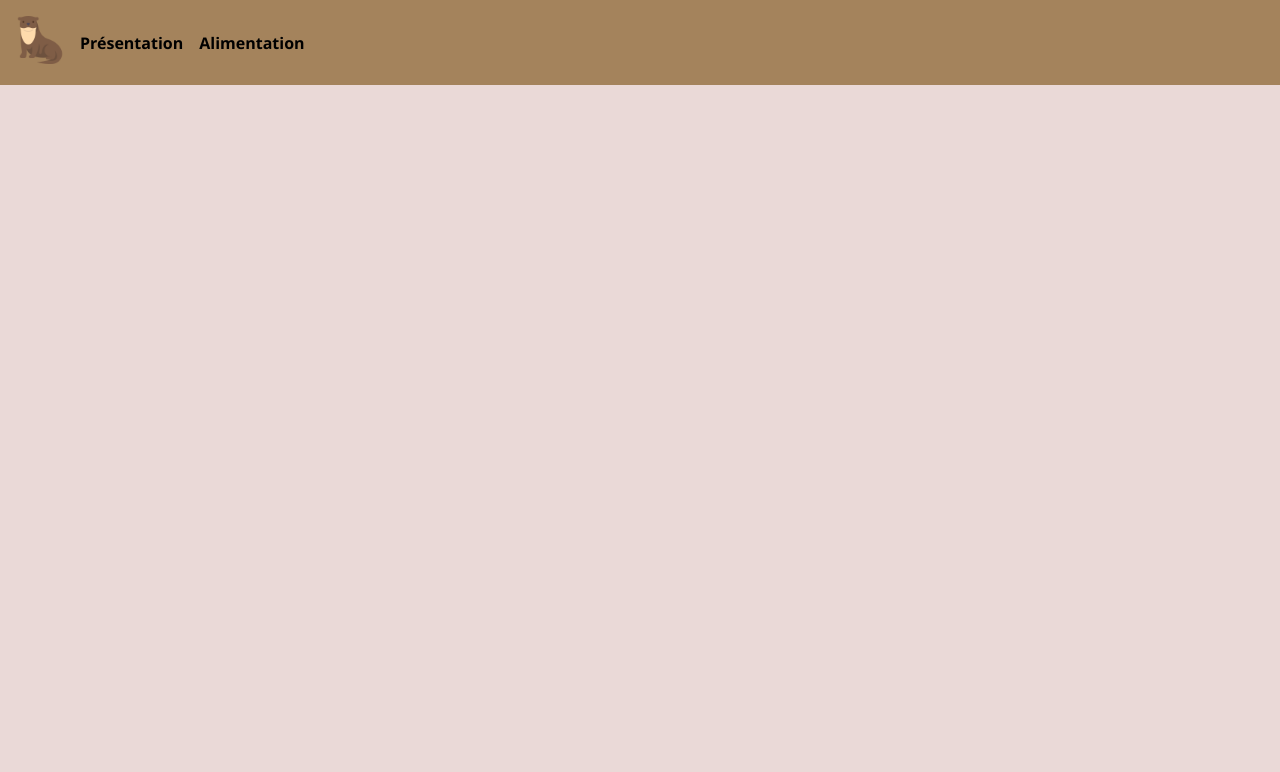
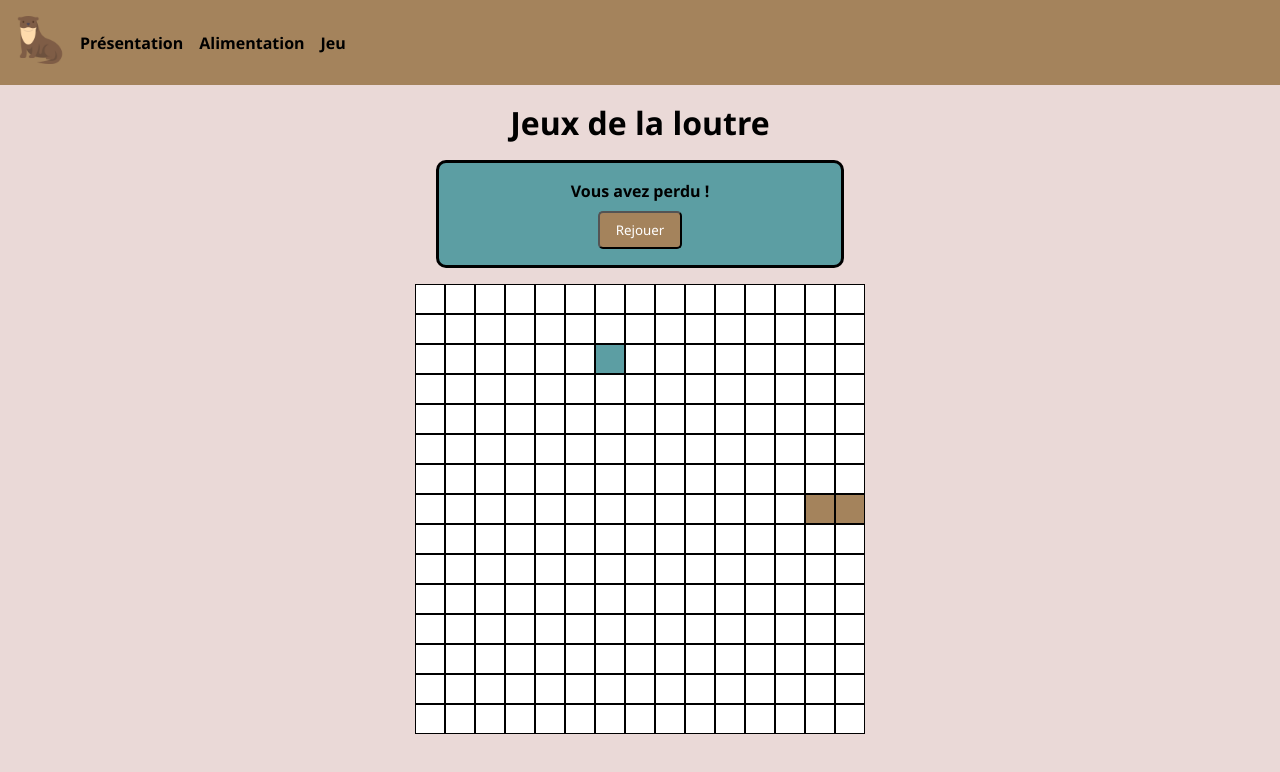
Before and after one commit to NK5fr/loutres, a React (Vite) app: page /game in a window 1280 px wide. Shown: the top 772 px of the page. Built offline with nearby package versions, Linux system fonts and the light colour scheme.

Commit message:
Otter game

```diff
--- a/index.html
+++ b/index.html
@@ -7,6 +7,7 @@
     <title>Loutres</title>
     <link rel="stylesheet" href="/css/main.css" />
     <link rel="stylesheet" href="/css/header.css" />
+    <link rel="stylesheet" href="/css/game.css" />
   </head>
   <body>
     <div id="root"></div>
--- /dev/null
+++ b/public/css/game.css
@@ -0,0 +1,53 @@
+.game-board {
+    display: flex;
+    flex-direction: column;
+    align-items: center;
+}
+
+.game-row {
+    height: 30px;
+}
+
+.game-cell {
+    width: 30px;
+    height: 30px;
+    border: 1px solid black;
+    display: inline-block;
+    box-sizing: border-box;
+}
+
+.empty {
+    background-color: white;
+}
+
+.otter {
+    background-color: #A4835C;
+}
+
+.fish {
+    background-color: #5C9EA3;
+}
+
+.reset {
+    width: 33%;
+    margin: 0 auto;
+    border: 3px solid black;
+    background-color: #5C9EA3;
+    border-radius: 10px;
+    padding: 1rem;
+    text-align: center;
+    margin-bottom: 1rem;
+}
+
+.reset p {
+    font-weight: bold;
+    margin-bottom: 0.5rem;
+}
+
+.reset button {
+    background-color: #A4835C;
+    color: white;
+    padding: 0.5rem 1rem;
+    border-radius: 5px;
+    cursor: pointer;
+}
--- a/public/css/main.css
+++ b/public/css/main.css
@@ -22,7 +22,7 @@ h1 {
     margin-bottom: 1rem;
 }
 
-.important {
+.highlight {
     font-weight: bold;
     color: darkred;
 }
--- a/src/Feeding.tsx
+++ b/src/Feeding.tsx
@@ -3,7 +3,12 @@ export default function Feeding() {
         <main>
             <h1>Alimentation de la loutre</h1>
             <p>
-                Les loutres sont des carnivores et se nourrissent principalement de poissons, d'amphibiens et de crustacés.
+                Les loutres sont des <span className="highlight">carnivores</span> et se nourrissent principalement de poissons, d'amphibiens et de crustacés.
+                Pour que leur corps puisse tenir face aux eaux froides, leur métabolisme est très rapide et elles doivent donc manger beaucoup pour maintenir leur température corporelle.
+            </p>
+            <p>
+                Elles possèdent diverses techniques de chasses dont certaines qui sont des <span className="highlight">techniques coopératives</span>.
+                Il a également été observé que les loutres savent <span className="highlight">utiliser des outils</span> comme des pierres pour ouvrir des coquillages.
             </p>
         </main>
     );
--- /dev/null
+++ b/src/Game.tsx
@@ -0,0 +1,133 @@
+import { useEffect, useState } from "react";
+import { Link } from "react-router";
+
+export default function Game() {
+
+    function createBoard(otter : { i : number, j : number }[]) {
+        const board : string[][] = [];
+        for(let i = 0; i < 15; i++) {
+            board.push(new Array(15).fill("empty"));
+        }
+        otter.forEach(slice => board[slice.i][slice.j] = "otter");
+        if(!fish) {
+            let i = Math.floor(Math.random() * 15);
+            let j = Math.floor(Math.random() * 15);
+            while(board[i][j] === "otter") {
+                i = Math.floor(Math.random() * 15);
+                j = Math.floor(Math.random() * 15);
+            }
+            fish = { i: i, j: j };
+        }
+        board[fish.i][fish.j] = "fish";
+        return board;
+    }
+
+    function otterValid(otter : { i : number, j : number }[]) {
+        let head = otter[0];
+        if(head.i < 0 || head.i >= 15 || head.j < 0 || head.j >= 15) {
+            return false;
+        }
+        let valid = true;
+        let i = 1;
+        while(i < otter.length && valid) {
+            if(otter[i].i === head.i && otter[i].j === head.j) {
+                valid = false;
+            }
+            i++;
+        }
+        return valid;
+    }
+
+    function otterMove(otter : { i : number, j : number }[], direction : string) {
+        const lastSlice = otter[otter.length - 1];
+        for(let i = otter.length - 1; i > 0; i--) {
+            otter[i] = { i: otter[i - 1].i, j: otter[i - 1].j };
+        }
+        if(direction === "up") {
+            otter[0].i -= 1;
+        } else if(direction === "down") {
+            otter[0].i += 1;
+        } else if(direction === "left") {
+            otter[0].j -= 1;
+        } else if(direction === "right") {
+            otter[0].j += 1;
+        }
+        if(otter[0].i === fish?.i && otter[0].j === fish?.j) {
+            otter.push(lastSlice);
+            fish = null;
+        }
+        return otter;
+    }
+
+    function handleKeyDown(event : KeyboardEvent) {
+        if(event.key === "ArrowUp") {
+            event.preventDefault();
+            direction = direction === "down" ? direction : "up";
+        } else if(event.key === "ArrowDown") {
+            event.preventDefault();
+            direction = direction === "up" ? direction : "down";
+        } else if(event.key === "ArrowLeft") {
+            event.preventDefault();
+            direction = direction === "right" ? direction : "left";
+        } else if(event.key === "ArrowRight") {
+            event.preventDefault();
+            direction = direction === "left" ? direction : "right";
+        }
+    }
+
+    function handleReset() {
+        setReset(false);
+        setBoard(createBoard([{ i: 7, j: 4 }, { i: 7, j: 5 }]));
+        fish = null;
+        direction = "right";
+        play();
+    }
+
+    let direction = "right";
+    let fish : { i: number, j: number } | null = null;
+    const [board, setBoard] = useState<string[][]>(createBoard([{ i: 7, j: 4 }, { i: 7, j: 5 }]));
+    const [reset, setReset] = useState<boolean>(false);
+
+    function play() {
+        let otter = [{ i: 7, j: 4 }, { i: 7, j: 5 }];
+        document.addEventListener("keydown", handleKeyDown);
+        otter = otterMove(otter, direction);
+        let stop = !otterValid(otter);
+        const interval = setInterval(() => {
+            if(!stop) {
+                setBoard(createBoard(otter));
+                otter = otterMove(otter, direction);
+                stop = !otterValid(otter);
+            } else {
+                clearInterval(interval);
+                document.removeEventListener("keydown", handleKeyDown);
+                setReset(true);
+            }
+        }, 250);
+    }
+
+    useEffect(() => {
+        play();
+    }, []);
+
+    return (
+        <main>
+            <h1>Jeux de la loutre</h1>
+            {reset && (
+                <div className="reset">
+                    <p>Vous avez perdu !</p>
+                    <button onClick={handleReset}>Rejouer</button>
+                </div>
+            )}
+            <div className="game-board">
+                {board.map((row, i) => (
+                    <div className="game-row" key={i}>
+                        {row.map((cell, j) => (
+                            <div className={`game-cell ${cell}`} key={j}></div>
+                        ))}
+                    </div>
+                ))}
+            </div>
+        </main>
+    );
+}
--- a/src/Header.tsx
+++ b/src/Header.tsx
@@ -9,6 +9,7 @@ export default function Header() {
             <nav>
                 <NavLink to="/">Présentation</NavLink>
                 <NavLink to="/feeding">Alimentation</NavLink>
+                <NavLink to="/game">Jeu</NavLink>
             </nav>
         </header>
     )
--- a/src/Navigator.tsx
+++ b/src/Navigator.tsx
@@ -1,12 +1,14 @@
 import { Routes, Route } from "react-router";
 import Presentation from "./Presentation";
 import Feeding from "./Feeding";
+import Game from "./Game";
 
 export default function Navigator() {
     return (
         <Routes>
             <Route path="/" element={<Presentation />} />
             <Route path="/feeding" element={<Feeding />} />
+            <Route path="/game" element={<Game />} />
         </Routes>
     );
 }
--- a/src/Presentation.tsx
+++ b/src/Presentation.tsx
@@ -3,16 +3,16 @@ export default function Presentation() {
         <main>
             <h1>Présentation de la loutre</h1>
             <p>
-                Les loutres est un groupe de <span className="important">mammifères carnivores</span>.
+                Les loutres sont un groupe de <span className="highlight">mammifères carnivores</span>.
                 Ces animaux semi-aquatiques sont caractérisés par leur corps plus ou moins allongé, de courtes pattes aux doigts palmés, ainsi qu'une longue queue épaisse.
                 Ces caractéristiques leur permettent de se déplacer aisément aussi bien sur terre que dans l'eau.
-                Ce groupe dénombre quatorze espèces se trouvant des <span className="important">milieux d'eau douce et marins</span>.
+                Ce groupe dénombre quatorze espèces se trouvant des <span className="highlight">milieux d'eau douce et marins</span>.
                 Une grande majorité d'entre elles sont en danger d'extinction ou quasiment menacées.
             </p>
             <p>
                 La taille des loutres peut varier de moins d'un mètre à presque deux mètres pour les plus grandes espèces.
                 Leur poids peut lui aller de quelques kilogrammes à quelques dizaines de kilogrammes.
-                Niveau couleur, chaque espèce a en commun des <span className="important">teintes brunes</span> plus ou moins foncées ainsi qu'un ventre et une gorge plus clairs pour certaines.
+                Niveau couleur, chaque espèce a en commun des <span className="highlight">teintes brunes</span> plus ou moins foncées ainsi qu'un ventre et une gorge plus clairs pour certaines.
             </p>
         </main>
     );
```
